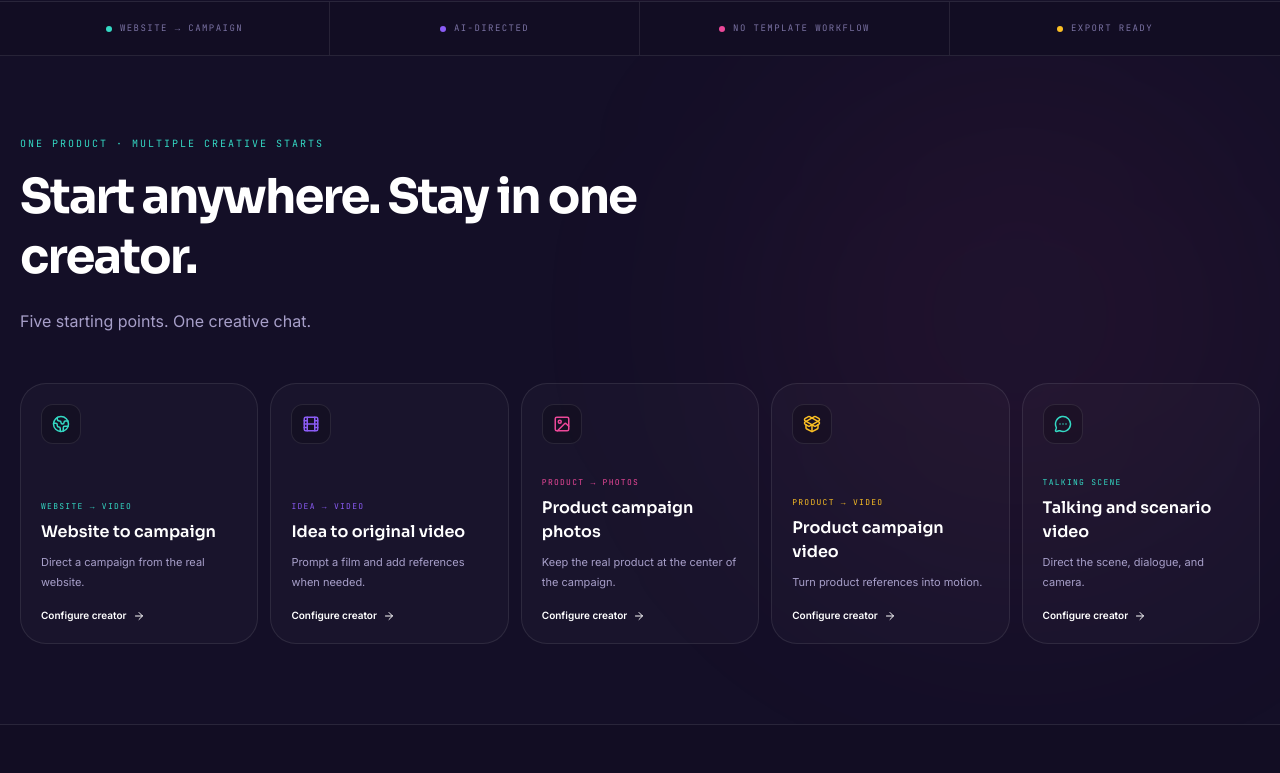
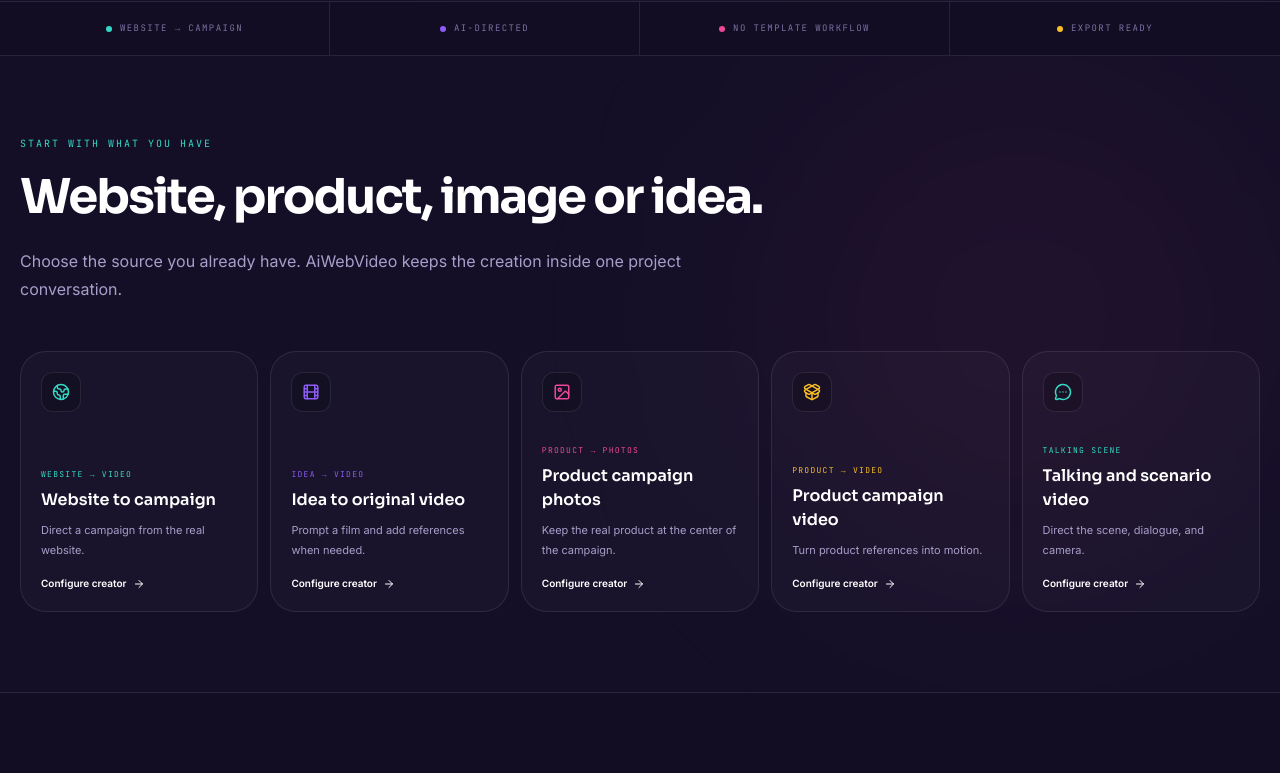
Before and after one commit to mohammadadeela/AiWebVideo, a React (Vite) app in the folder artifacts/aiwebvideo/: page / in a window 1280 px wide. Shown: the part 1764-2537 px from the top of the page. Built offline with nearby package versions, Linux system fonts and the light colour scheme; no server answers.

Commit message:
Clarify landing creation and pricing flow

```diff
--- a/artifacts/aiwebvideo/src/pages/HomePage.tsx
+++ b/artifacts/aiwebvideo/src/pages/HomePage.tsx
@@ -163,9 +163,9 @@ export function HomePage() {
           <div className="pointer-events-none absolute right-0 top-0 h-[520px] w-[520px] rounded-full bg-pink/[.06] blur-[130px]" />
           <div className="relative mx-auto max-w-7xl px-4 py-12 sm:px-5 sm:py-16 lg:py-20">
             <div className="max-w-3xl">
-              <p className="font-utility text-[10px] uppercase tracking-[.2em] text-mint">One product · multiple creative starts</p>
-              <h2 className="mt-4 font-display text-3xl font-bold leading-tight tracking-[-.04em] text-white sm:text-5xl">Start anywhere. Stay in one creator.</h2>
-              <p className="mt-5 max-w-2xl text-sm leading-7 text-text-muted sm:text-base">Five starting points. One creative chat.</p>
+              <p className="font-utility text-[10px] uppercase tracking-[.2em] text-mint">Start with what you have</p>
+              <h2 className="mt-4 font-display text-3xl font-bold leading-tight tracking-[-.04em] text-white sm:text-5xl">Website, product, image or idea.</h2>
+              <p className="mt-5 max-w-2xl text-sm leading-7 text-text-muted sm:text-base">Choose the source you already have. AiWebVideo keeps the creation inside one project conversation.</p>
             </div>
 
             <div className="mt-12 grid gap-3 md:grid-cols-2 xl:grid-cols-5">
@@ -332,6 +332,7 @@ export function HomePage() {
               <div>
                 <p className="font-utility text-[10px] uppercase tracking-[.2em] text-mint">Pricing preview</p>
                 <h2 className="mt-4 font-display text-3xl font-bold tracking-[-.04em] text-white sm:text-4xl">Know the cost before generation.</h2>
+                <p className="mt-3 max-w-xl text-xs leading-6 text-text-muted">Website analysis and screenshots are free. Paid credits start only when you choose AI planning or generation.</p>
               </div>
               <a href="/pricing" className="inline-flex items-center gap-2 text-xs font-semibold text-white transition hover:text-mint">See plans and top-ups <ArrowRight size={14} /></a>
             </div>
```
